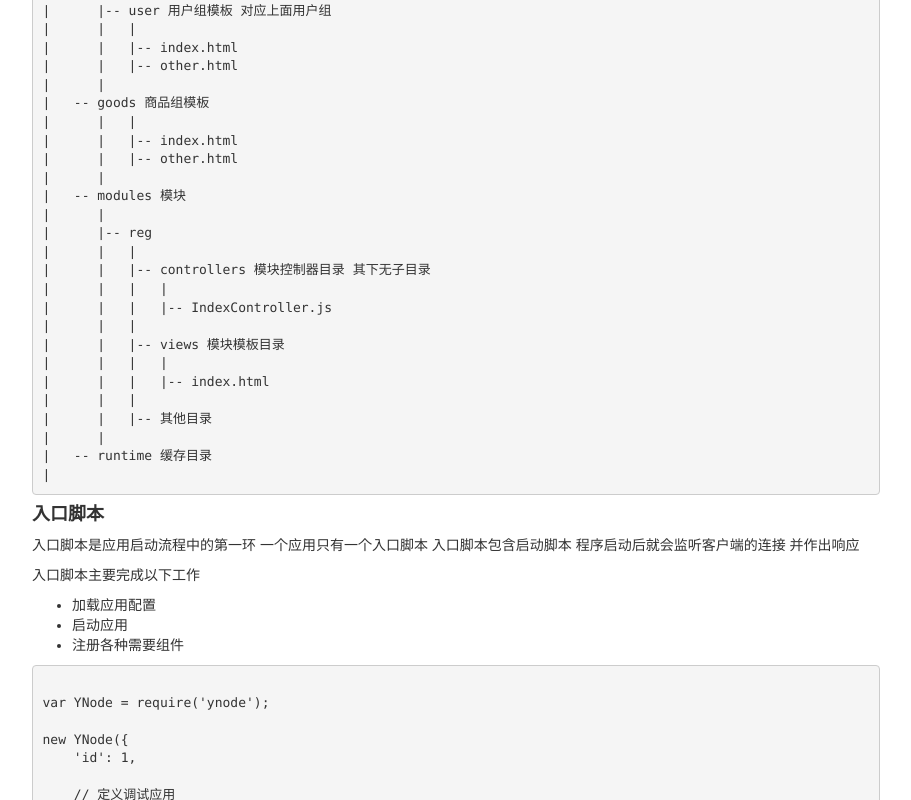
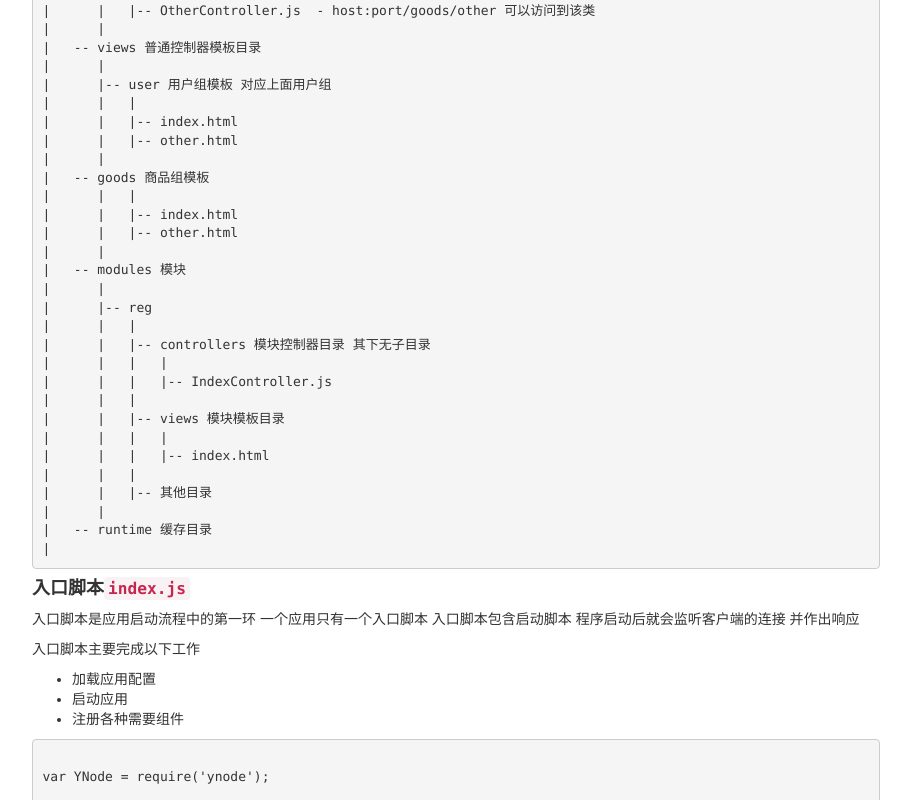
Before and after one commit to afuafuyo/ynode, a website: page doc/index.html in a window 1280 px wide. Shown: the part 2004-2804 px from the top of the page, without its empty margins (38-949 px from the left). Drawn offline with nearby package versions, Linux system fonts and the light colour scheme.

Commit message:
change doc

```diff
--- a/doc/index.html
+++ b/doc/index.html
@@ -83,6 +83,8 @@ __  ___   __          __
             <p>这样就会创建一个简单的应用如下</p>
 <p>
     <pre><code>
+PROJECT_NAME
+|
 |- index.js
 |
 |- app
@@ -111,6 +113,8 @@ __  ___   __          __
             <h4><b>一个比较完整的应用目录结构如下</b></h4>
 <p>
 <pre><code>
+PROJECT_NAME
+|
 |- index.js
 |
 |- node_modules 依赖模块目录
@@ -162,7 +166,7 @@ __  ___   __          __
 </pre></code>
 </p>
 
-            <h4><b>入口脚本</b></h4>
+            <h4><b>入口脚本<code>index.js</code></b></h4>
             <p>
                 入口脚本是应用启动流程中的第一环 一个应用只有一个入口脚本
                 入口脚本包含启动脚本 程序启动后就会监听客户端的连接 并作出响应
```
